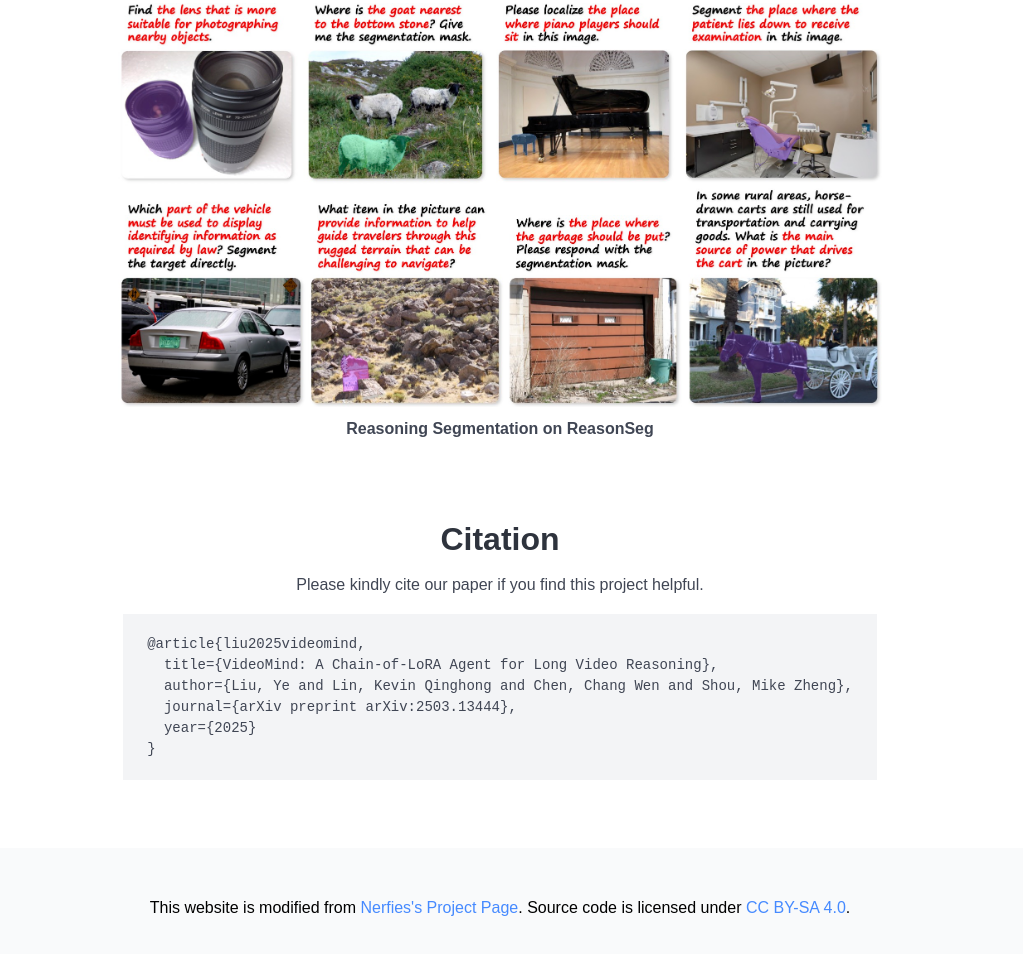
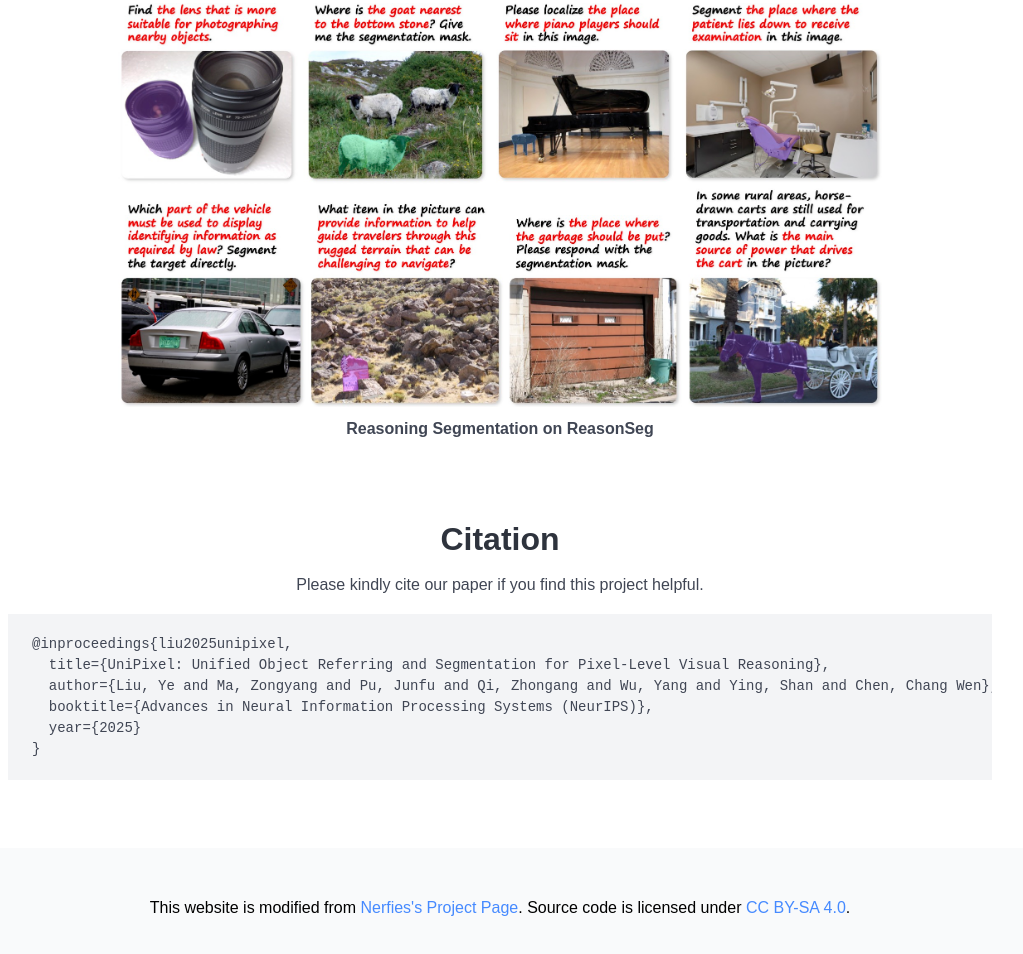
Before and after one commit to PolyU-ChenLab/polyu-chenlab.github.io, a plain HTML site: page unipixel/index.html in a window 1280 px wide. Shown: the part 6253-7207 px from the top of the page, without its empty margins (140-1163 px from the left). Drawn offline with nearby package versions, Linux system fonts and the light colour scheme; a small style sheet from the web is missing.

Commit message:
Fix citation

```diff
--- a/unipixel/index.html
+++ b/unipixel/index.html
@@ -169,7 +169,7 @@
         </div>
       </div>
       <div class="columns is-centered">
-        <pre><code>@article{liu2025videomind,<br>  title={VideoMind: A Chain-of-LoRA Agent for Long Video Reasoning},<br>  author={Liu, Ye and Lin, Kevin Qinghong and Chen, Chang Wen and Shou, Mike Zheng},<br>  journal={arXiv preprint arXiv:2503.13444},<br>  year={2025}<br>}</code></pre>
+        <pre><code>@inproceedings{liu2025unipixel,<br>  title={UniPixel: Unified Object Referring and Segmentation for Pixel-Level Visual Reasoning},<br>  author={Liu, Ye and Ma, Zongyang and Pu, Junfu and Qi, Zhongang and Wu, Yang and Ying, Shan and Chen, Chang Wen},<br>  booktitle={Advances in Neural Information Processing Systems (NeurIPS)},<br>  year={2025}<br>}</code></pre>
       </div>
     </div>
   </section>
```
